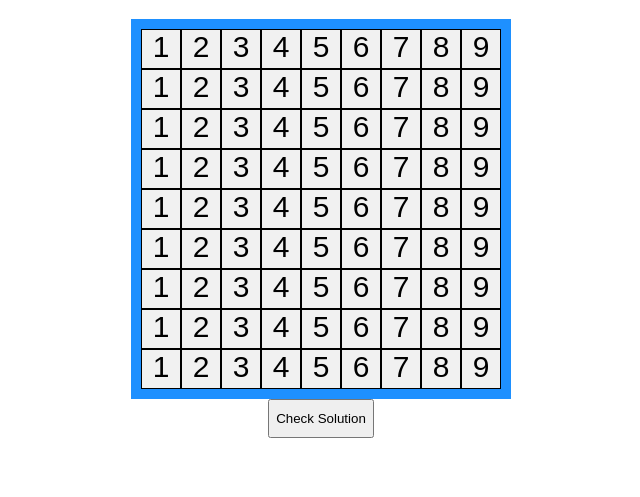
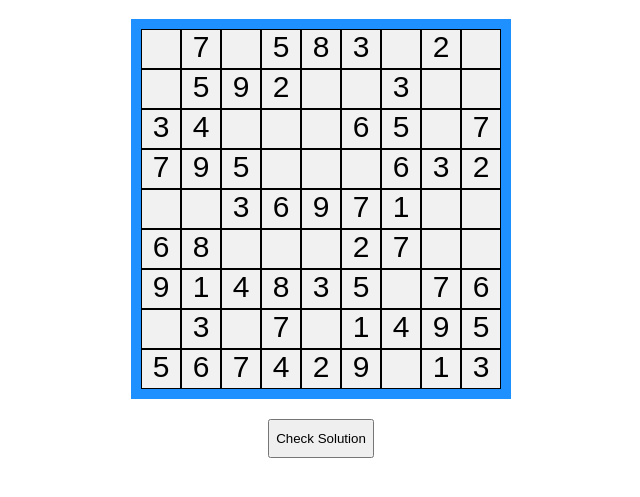
Before and after one commit to azizuddinrahil/Sudoku-game, a plain HTML site: page index.html in a window 1280 px wide. Shown: the part 61-558 px from the top of the page, without its empty margins (319-959 px from the left). Drawn offline with Linux system fonts and the light colour scheme.

Commit message:
working on nodes. nodes.legth is 163.

```diff
--- a/index.html
+++ b/index.html
@@ -7,89 +7,90 @@
   </head>
   <body>
     <h1>Sudoku Game</h1>
-    <div class="container">
-      <div>1</div>
+    <div class="container" id="table">
+      <div></div>
+      <div>7</div>
+      <div></div>
+      <div>5</div>
+      <div>8</div>
+      <div>3</div>
+      <div></div>
       <div>2</div>
+      <div></div>
+      <div></div>
+      <div>5</div>
+      <div>9</div>
+      <div>2</div>
+      <div></div>
+      <div></div>
+      <div>3</div>
+      <div></div>
+      <div></div>
       <div>3</div>
       <div>4</div>
+      <div></div>
+      <div></div>
+      <div></div>
+      <div>6</div>
+      <div>5</div>
+      <div></div>
+      <div>7</div>
+      <div>7</div>
+      <div>9</div>
+      <div>5</div>
+      <div></div>
+      <div></div>
+      <div></div>
+      <div>6</div>
+      <div>3</div>
+      <div>2</div>
+      <div></div>
+      <div></div>
+      <div>3</div>
+      <div>6</div>
+      <div>9</div>
+      <div>7</div>
+      <div>1</div>
+      <div></div>
+      <div></div>
+      <div>6</div>
+      <div>8</div>
+      <div></div>
+      <div></div>
+      <div></div>
+      <div>2</div>
+      <div>7</div>
+      <div></div>
+      <div></div>
+      <div>9</div>
+      <div>1</div>
+      <div>4</div>
+      <div>8</div>
+      <div>3</div>
+      <div>5</div>
+      <div></div>
+      <div>7</div>
+      <div>6</div>
+      <div></div>
+      <div>3</div>
+      <div></div>
+      <div>7</div>
+      <div></div>
+      <div>1</div>
+      <div>4</div>
+      <div>9</div>
+      <div>5</div>
       <div>5</div>
       <div>6</div>
       <div>7</div>
-      <div>8</div>
+      <div>4</div>
+      <div>2</div>
       <div>9</div>
+      <div></div>
       <div>1</div>
-      <div>2</div>
       <div>3</div>
-      <div>4</div>
-      <div>5</div>
-      <div>6</div>
-      <div>7</div>
-      <div>8</div>
-      <div>9</div>
-      <div>1</div>
-      <div>2</div>
-      <div>3</div>
-      <div>4</div>
-      <div>5</div>
-      <div>6</div>
-      <div>7</div>
-      <div>8</div>
-      <div>9</div>
-      <div>1</div>
-      <div>2</div>
-      <div>3</div>
-      <div>4</div>
-      <div>5</div>
-      <div>6</div>
-      <div>7</div>
-      <div>8</div>
-      <div>9</div>
-      <div>1</div>
-      <div>2</div>
-      <div>3</div>
-      <div>4</div>
-      <div>5</div>
-      <div>6</div>
-      <div>7</div>
-      <div>8</div>
-      <div>9</div>
-      <div>1</div>
-      <div>2</div>
-      <div>3</div>
-      <div>4</div>
-      <div>5</div>
-      <div>6</div>
-      <div>7</div>
-      <div>8</div>
-      <div>9</div>
-      <div>1</div>
-      <div>2</div>
-      <div>3</div>
-      <div>4</div>
-      <div>5</div>
-      <div>6</div>
-      <div>7</div>
-      <div>8</div>
-      <div>9</div>
-      <div>1</div>
-      <div>2</div>
-      <div>3</div>
-      <div>4</div>
-      <div>5</div>
-      <div>6</div>
-      <div>7</div>
-      <div>8</div>
-      <div>9</div>
-      <div>1</div>
-      <div>2</div>
-      <div>3</div>
-      <div>4</div>
-      <div>5</div>
-      <div>6</div>
-      <div>7</div>
-      <div>8</div>
-      <div>9</div>
     </div>
     <div><button id="check-button">Check Solution</button></div>
+    <script src="script.js"></script>
   </body>
 </html>
--- /dev/null
+++ b/script.js
@@ -0,0 +1,18 @@
+"use strict";
+
+const button = document.getElementById("check-button");
+
+button.addEventListener("click", valiadte);
+
+function valiadte() {
+  document.getElementById();
+}
+const elements = document.getElementsByClassName("container");
+console.log(elements);
+
+const printTheValues = document.getElementById("table").childNodes.length;
+console.log(printTheValues);
+
+//function valiadte() {
+//  document.getElementsByClassName("container").innerHTML = 0;
+//}
--- a/style.css
+++ b/style.css
@@ -22,6 +22,7 @@ body {
 #check-button {
   font-family: Arial, Helvetica, sans-serif;
   text-align: center;
+  margin-top: 20px;
   padding-bottom: 10px;
   padding-top: 10px;
 }
```
Also changed, not shown: scprit.js (deleted).
